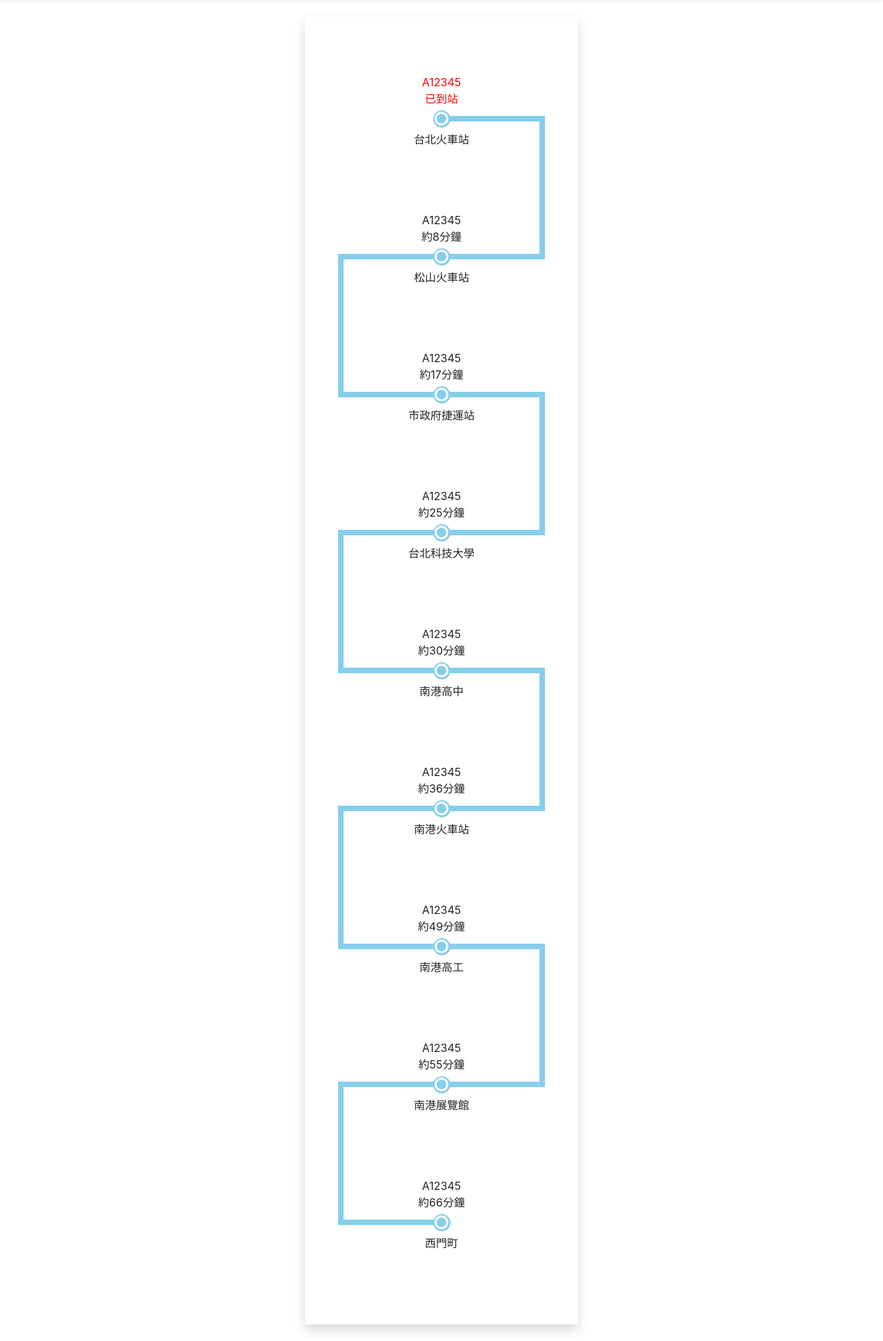
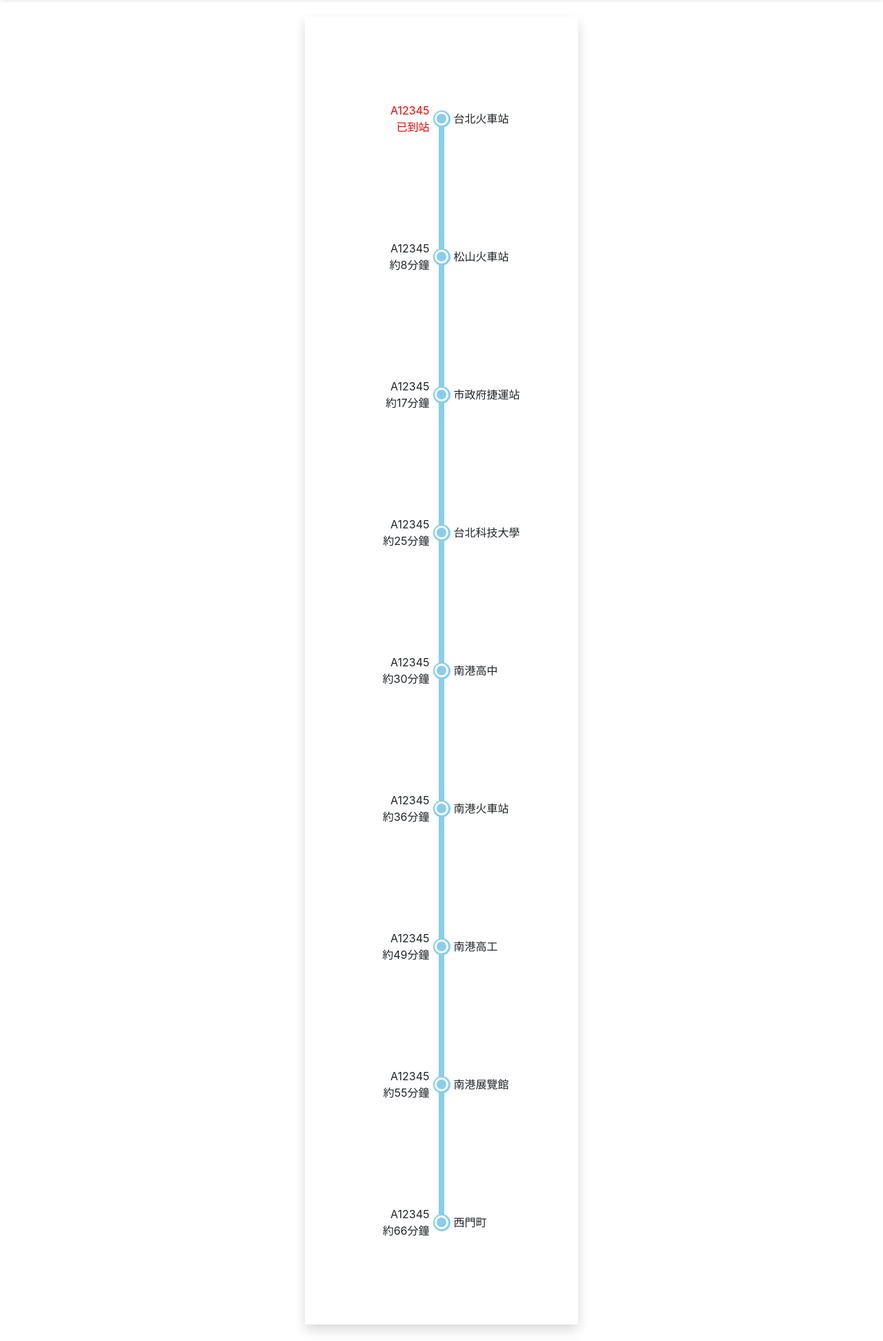
Before and after one commit to mackliu/th53j_National, a PHP site: page / in a window 1280 px wide. Shown: the part 100-2044 px from the top of the page at 69% size. Run offline with PHP 8.4, Linux system fonts and the light colour scheme; data comes from the database, SQL or seed files in the repository.

Commit message:
調整前端輸出為單一直線站點

```diff
--- a/index.php
+++ b/index.php
@@ -17,24 +17,26 @@
             height:200px;
             /* border:1px solid #ccc; */
             display: flex;
-            flex-direction:column;
+            /* flex-direction:column; */
             justify-content:center;
             align-items:center;
             position:relative;
-
-
         }
 
         .block-top,.block-bottom{
             height:calc( ( 100% - 25px ) / 2);
-            display:flex;
-            text-align: center;
-            padding:5px 0;
+            padding:5px;
+            width:calc( ( 100% - 25px ) / 2);
+            display: flex;
+            align-items: center;
         }
         .block-top{
-            align-items:flex-end;
+            text-align: right;
+            justify-content: end;
         }
-
+        .block-bottom{
+            text-align-last: left;
+        }
         /**建立站點的外型圓點 */
         .point{
             width:25px;
@@ -57,12 +59,30 @@
             border-radius:50%;
         }
 
+        .up::after,
+        .down::after,
         .right::after,
         .left::after,
-        .line::after{
+        .line::after,
+        .vertical::after{
             content:"";
             background-color:skyblue;
             position:absolute;
+        }
+
+
+        /**建立一個只畫上直線的class */
+        .up::after{
+            width:8px;
+            height:50%;
+            top:0;
+        }
+
+        /**建立一個只畫下直線的class */
+        .down::after{
+            width:8px;
+            height:50%;
+            bottom:0;
         }
 
         /**建立一個只畫右邊直線的class */
@@ -85,13 +105,11 @@
             height:8px;
             left:0;
         }
-
-        /**建立一個畫垂直線的class */
-        .connect{
+        /**建立一個畫上下直線的class */
+        .vertical::after{
             width:8px;
-            height:200px;
-            background:skyblue;
-            top:50%;
+            height:100%;
+            top:0;
         }
 
         /**建立一個讓直線靠右邊放置的class */
@@ -104,6 +122,14 @@
         .connect-left{
             position:absolute;
             left:0;
+        }
+
+        /**建立一個畫垂直線的class */
+        .connect{
+            width:8px;
+            height:200px;
+            background:skyblue;
+            top:50%;
         }
         .block .bus-info{
             display:none;
@@ -188,54 +214,23 @@ $buses=$pdo->query($sql)->fetchAll(PDO::FETCH_ASSOC);
 
 foreach($tmp as $key => $t){
 
-    //判斷暫存陣列中的站點分組索引值為奇數或偶數，給予靠左或靠右的排列css
-    if($key%2==1){
-        echo "<div class='d-flex w-100 justify-content-end position-relative'>";
-    }else{
-        echo "<div class='d-flex w-100 position-relative'>";
-    }
-
-    //根據站點總數來判斷是否要加上垂直連接線
-    if((ceil(count($stations)/$div)-1)>$key){
-
-        //判斷暫存陣列中的站點分組索引值為奇數或偶數，給予垂直連接線靠左或靠右的排列css
-        if($key%2==1){
-            echo "<div class='connect connect-left'></div>";
-        }else{
-            echo "<div class='connect connect-right'></div>";
-        }
-    }
+    echo "<div class='d-flex w-100 position-relative'>";
 
     //將分組中的各個站點進行顯示相關的處理
     foreach($t as $k => $station){
 
         //如果為起始站，則只畫右邊線
         if($key==0 && $k==0 ){
-            echo "<div class='block right'>";
+            echo "<div class='block down'>";
 
             //如果為最後一站，需進一步判斷是那一個方向的最後一站
         }else if($key==ceil(count($stations)/$div)-1){
 
-            //判斷分組索引值為奇數或偶數
-            if($key%2==0){
+            echo "<div class='block up'>";
 
-                //如果結束在偶數的橫列，則最後站為陣列的最後一個值，只需畫左邊線
-                if($k==count($t)-1){
-                    echo "<div class='block left'>";
-                }else{
-                    echo "<div class='block line'>";
-                }
-            }else{
+        }else{
 
-                //如果結束在奇數的橫列，則最後站為陣列的第一個值，只需畫右邊線
-                if($k==0){
-                    echo "<div class='block right'>";
-                }else{
-                    echo "<div class='block line'>";
-                }
-            }
-        }else{
-            echo "<div class='block line'>";
+            echo "<div class='block vertical'>";
         }
 
 
```
